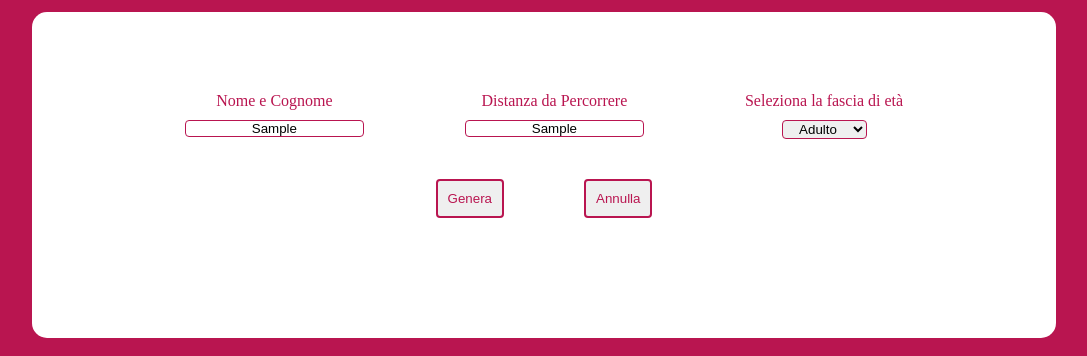
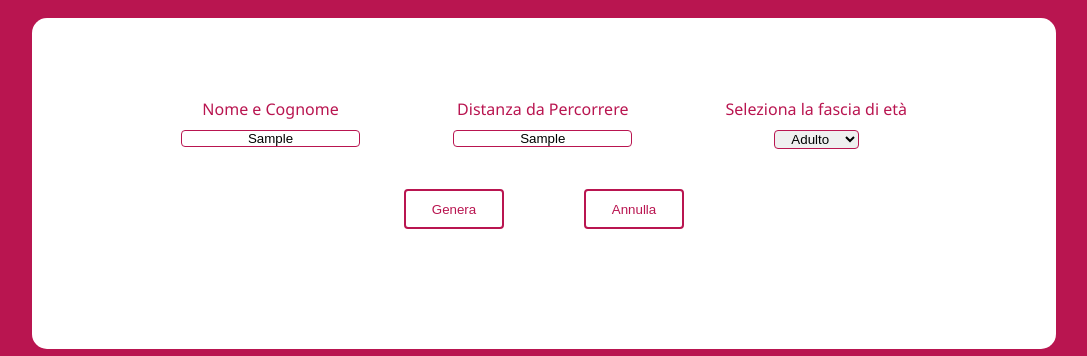
Before and after one commit to RobertoBarbagallo/js-biglietto-treno-form, a plain HTML site: page index.html in a window 1280 px wide. Both pictures are taken after typing "Sample", "Sample" into the empty fields and a click on the button "Genera". Shown: the part 105-461 px from the top of the page, without its empty margins (96-1183 px from the left). Drawn offline with Linux system fonts and the light colour scheme.

Commit message:
consegna quasi definitiva

```diff
--- a/index.html
+++ b/index.html
@@ -33,8 +33,8 @@
             </div>
 
           <div class="secondpart">
-            <button type="submit">Genera</button>
-            <button type="reset">Annulla</button>
+            <button id="genera" type='submit'>Genera</button>
+            <button id="annulla" type='reset'>Annulla</button>
           </div>
 
         </form>
--- a/myPlug.js
+++ b/myPlug.js
@@ -7,7 +7,31 @@ window.addEventListener("load", function () {
 
 
 function formKeeper() {
-    var ilForm = document.getElementById("myform")
+    var ilForm = document.getElementById("myform");
+    var ilBottone = document.getElementById("genera")
+
+    ilBottone.addEventListener("mouseover", function (){
+
+        ilBottone.style.animation ="pulse 500ms linear 1"
+
+    });
+
+    ilBottone.addEventListener("mouseleave", function(){
+        ilBottone.style.animation ="none"
+    })
+
+    var ilBottoneDue = document.getElementById("annulla")
+
+    ilBottoneDue.addEventListener("mouseover", function (){
+
+        ilBottoneDue.style.animation ="pulse 500ms linear 1"
+
+    });
+
+    ilBottoneDue.addEventListener("mouseleave", function(){
+        ilBottoneDue.style.animation ="none"
+    })
+
 
     ilForm.addEventListener("submit", function (event) {
         event.preventDefault();
@@ -63,20 +87,20 @@ function formKeeper() {
         console.log(carrozzaGenerator());
         console.log(codiceCPGenerator());
 
-        function controlloNome(unNome){
+        function controlloNome(unNome) {
             var controllo = false
             var unNomeInNUmero = parseInt(unNome)
-            if(Number.isNaN(unNomeInNUmero)){
+            if (Number.isNaN(unNomeInNUmero)) {
                 controllo = true
                 return controllo
             }
         }
         var nomeControllato = controlloNome(nomeCompleto)
 
-        function controlloNumero (unNumero){
+        function controlloNumero(unNumero) {
             var controllo = false
             var unNumeroInNumero = parseInt(unNumero)
-            if (!Number.isNaN(unNumeroInNumero)){
+            if (!Number.isNaN(unNumeroInNumero)) {
                 controllo = true
                 return controllo
             }
@@ -92,13 +116,13 @@ function formKeeper() {
             return;
         }
 
-        if(nomeControllato && numeroControllato){
+        if (nomeControllato && numeroControllato) {
             inoculate(nomeCompleto, tariffa, vagone, ilTreno, prezzoDelBiglietto);
         }
 
     });
 
-    ilForm.addEventListener("reset", function() {
+    ilForm.addEventListener("reset", function () {
 
         var targets = document.querySelectorAll(".inoculated")
 
--- a/style.css
+++ b/style.css
@@ -6,6 +6,7 @@
 
 body{
     background-color: #B91550;
+    font-family: 'Segoe UI', Tahoma, Geneva, Verdana, sans-serif;
 }
 
 h1{
@@ -66,6 +67,14 @@ button{
     color:  #B91550;
     border: 2px solid #B91550;
     border-radius: 4px;
+    width: 100px;
+    height: 40px;
+    background-color: white;
+
+}
+
+button:hover{
+
 }
 
 .container2{
@@ -101,4 +110,32 @@ button{
 
 .inoculated{
     padding: 40px;
+    text-transform: capitalize;
 }
+
+
+@keyframes pulse{
+    0%{
+        transform: scale(1);
+    }
+
+    25%{
+        transform: scale(1.1);
+    }
+
+    50%{
+
+        transform: scale(1.3);
+    }
+
+
+    75%{
+        transform: scale(1.1);
+    }
+
+
+    100%{
+        transform: scale(1);
+    }
+
+}
```
